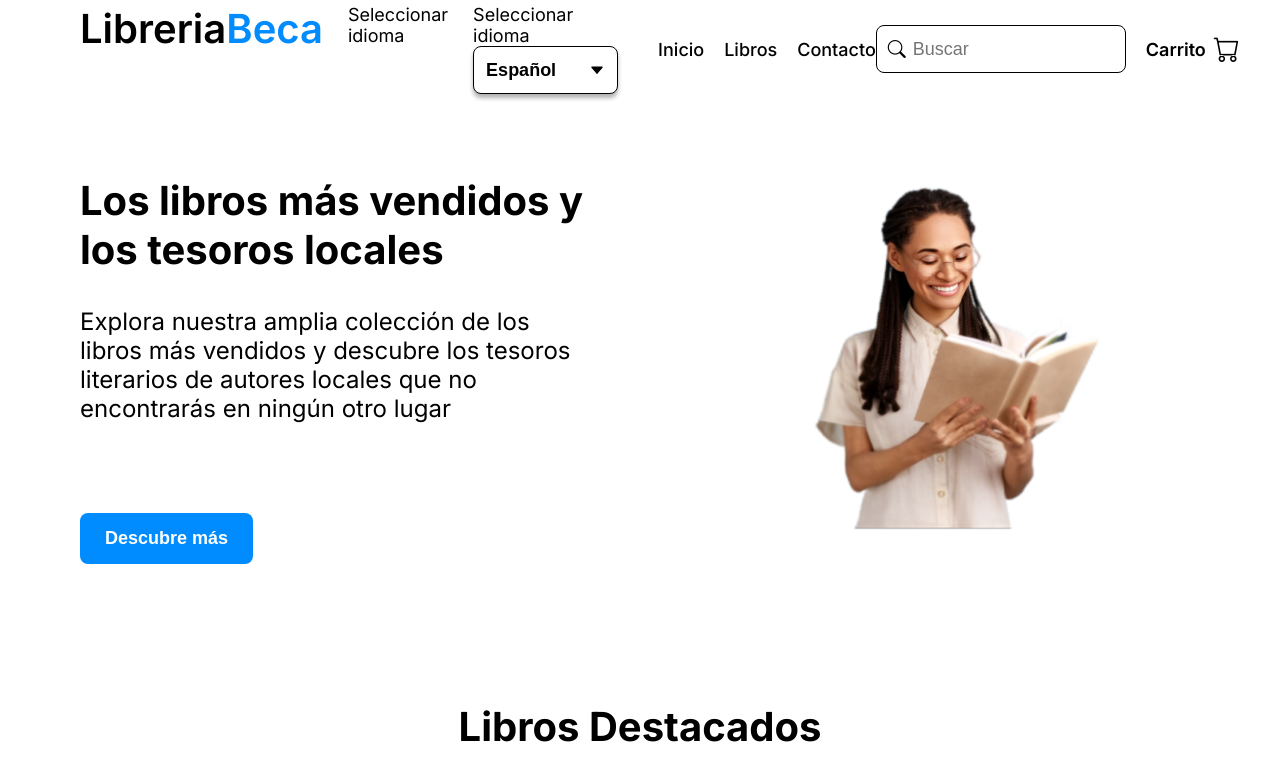
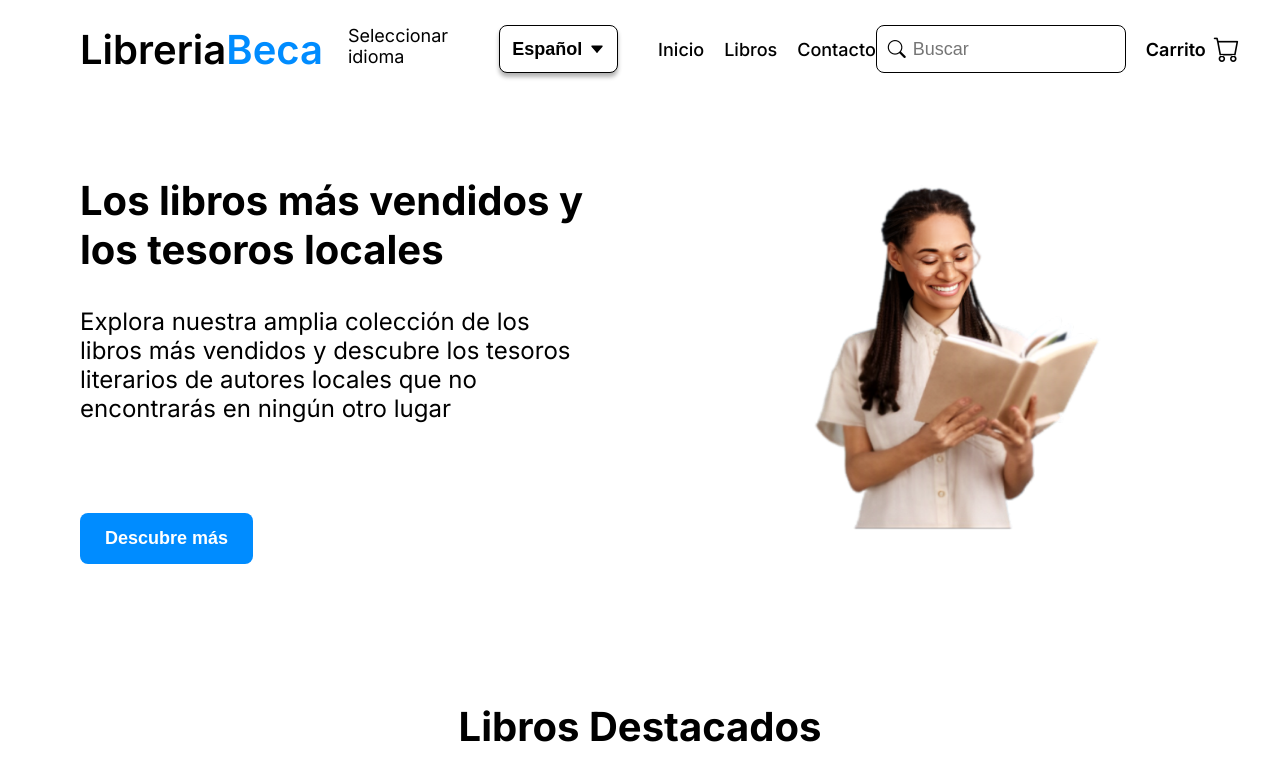
Before and after one commit to KonstanLife/LibreriaBeca, a plain HTML site: page index.html in a window 1280 px wide. Shown: the top 781 px of the page. Drawn offline with nearby package versions, Linux system fonts and the light colour scheme.

Commit message:
Update index.html

```diff
--- a/index.html
+++ b/index.html
@@ -22,13 +22,11 @@
                     </a>
                     <a href="#" class="logo">Libreria<span>Beca</span></a>
                     <label for="language__selector" class="sr-only">Seleccionar idioma</label>
-                  <form>
-    <label for="language__selector" class="sr-only">Seleccionar idioma</label>
+
     <select name="language__selector" id="language__selector" class="language__selector">
         <option>Español</option>
         <option>Inglés</option>
     </select>
-</form>
 
                 </div>
                 <!-- Menú principal -->
```
